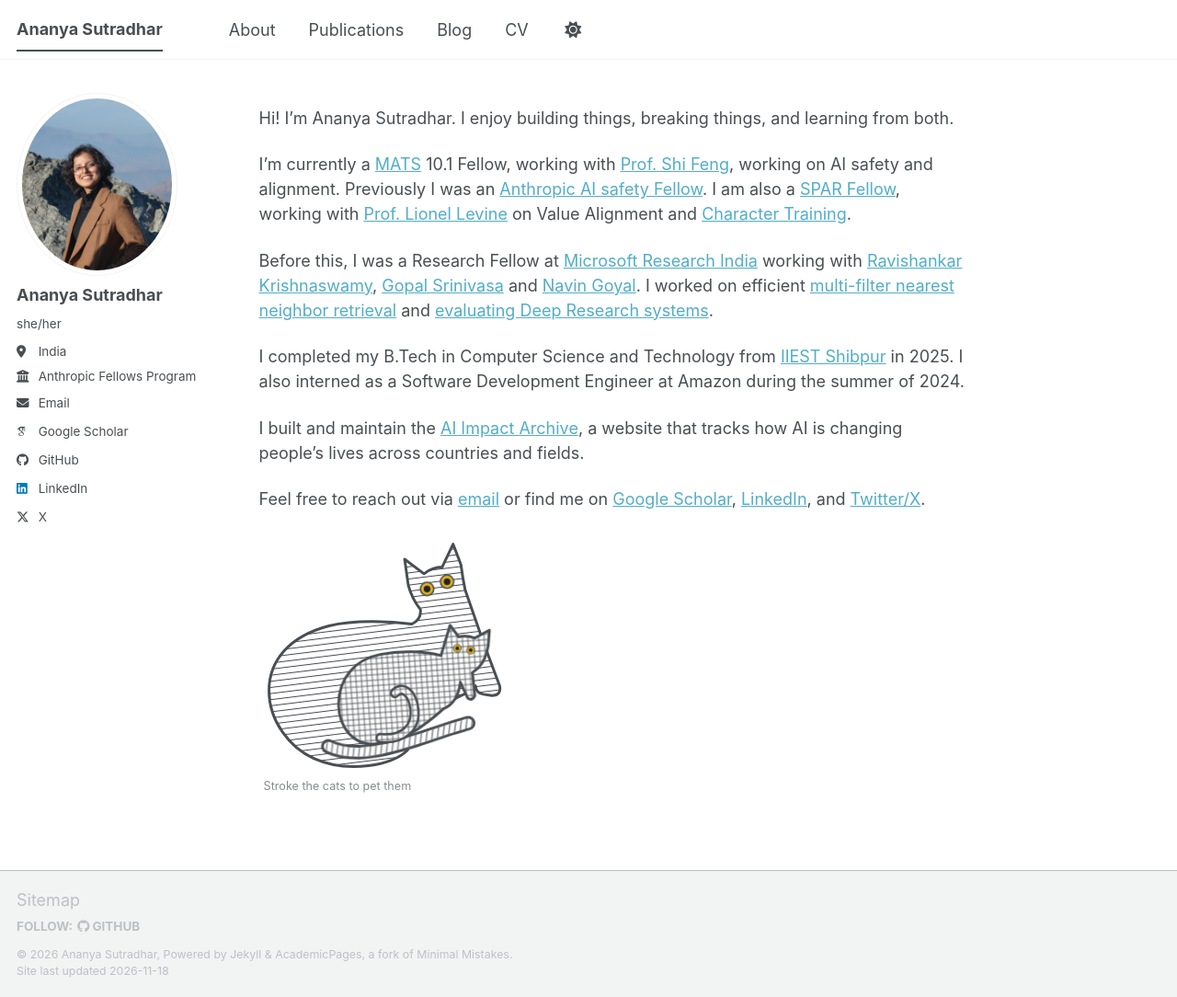
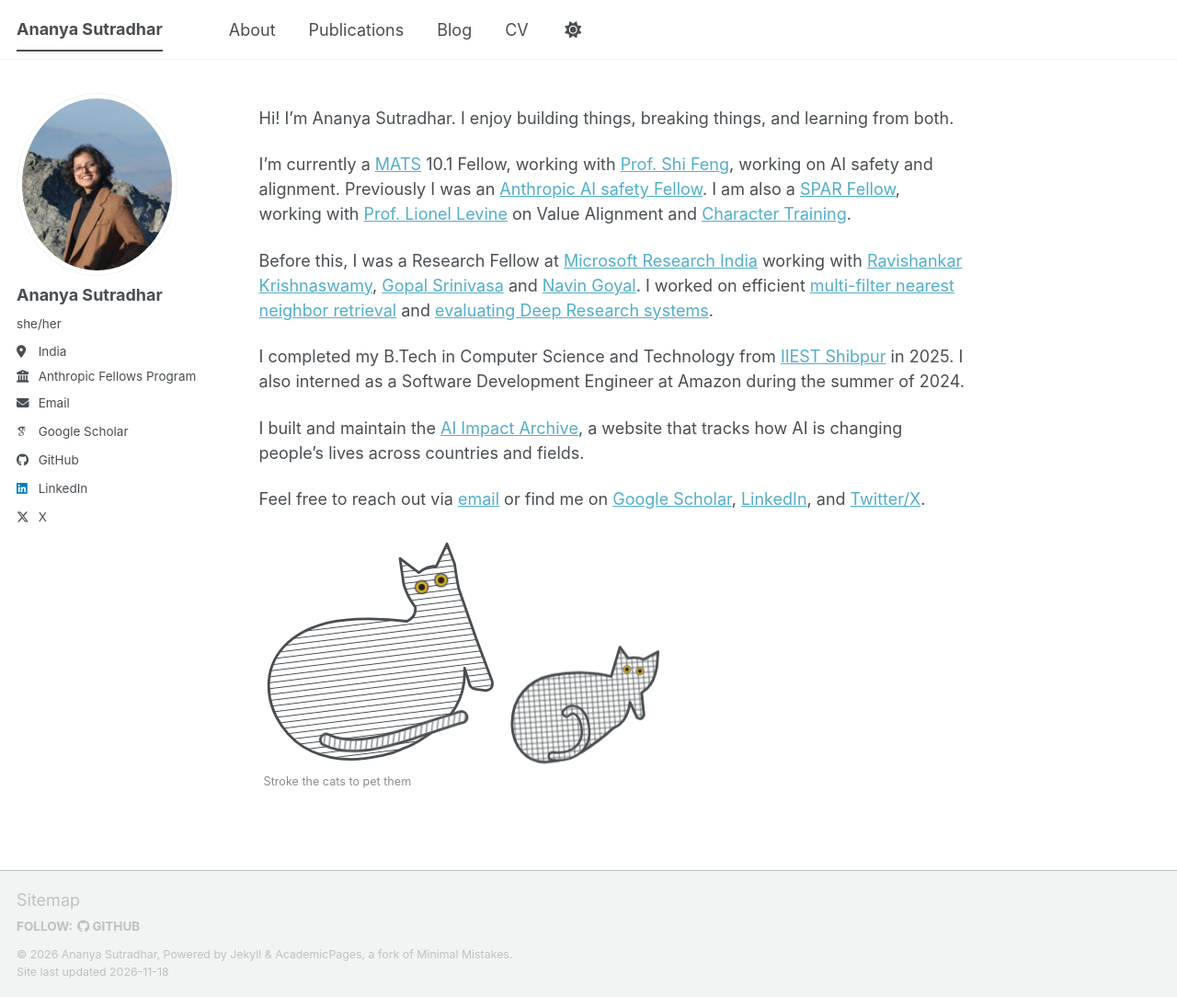
Before and after one commit to sdananya/sdananya.github.io, a Jekyll site: the page built from _pages/about.md, in a window 1280 px wide and 1084 px high. Shown: the whole window at 92% size. Built offline with Jekyll 4.4.1, drawn with Linux system fonts in a browser that asks for light colours; some web fonts are replaced; a script bundle is joined from its source files by our own code; library files that are not in the unit come from our copies.

Commit message:
Seat the kitten beside the big cat; pet each cat separately
Co-Authored-By: Claude Fable 5.2 <noreply@anthropic.com>
Claude-Session: https://claude.ai/code/session_01KF6ojBXfebxYBrrmqpbjn1

```diff
--- a/_includes/pet-cat.html
+++ b/_includes/pet-cat.html
@@ -1,35 +1,35 @@
 <div class="pet-cat" id="pet-cat">
 <style>
-.pet-cat{position:relative;width:270px;max-width:70%;margin:1.5em 0 0;color:var(--global-text-color,#222);user-select:none;-webkit-user-select:none}
-.pet-cat svg{display:block;width:100%;height:auto;overflow:visible;cursor:grab;touch-action:pan-y}
+.pet-cat{position:relative;width:440px;max-width:100%;margin:1.5em 0 0;color:var(--global-text-color,#222);user-select:none;-webkit-user-select:none}
+.pet-cat svg{display:block;width:100%;height:auto;overflow:visible;touch-action:pan-y}
+.pet-cat .pc-cat{cursor:grab;transform-box:fill-box;transform-origin:50% 100%}
 .pet-cat .pc-ink{fill:none;stroke:currentColor;stroke-width:4.5;stroke-linejoin:round;stroke-linecap:round}
 .pet-cat .pc-paper{fill:var(--global-bg-color,#fff);stroke:none}
 .pet-cat .pc-band{fill:none;stroke-linecap:round}
 .pet-cat .pc-paperline{stroke:var(--global-bg-color,#fff)}
-.pet-cat .pc-tail{transform-origin:214px 662px;animation:pc-swish 3.2s ease-in-out infinite}
+.pet-cat .pc-tail{transform-box:fill-box;transform-origin:0% 100%;animation:pc-swish 3.2s ease-in-out infinite}
 .pet-cat .pc-eye{transform-box:fill-box;transform-origin:center;animation:pc-blink 5.5s infinite}
-.pet-cat .pc-body{transform-origin:300px 690px}
-.pet-cat.purring .pc-body{animation:pc-wiggle .32s ease-in-out infinite}
-.pet-cat.purring .pc-eye{animation:none;transform:scaleY(.12)}
-.pet-cat.purring .pc-tail{animation-duration:.9s}
+.pet-cat .pc-cat.purring{animation:pc-wiggle .32s ease-in-out infinite}
+.pet-cat .purring .pc-eye{animation:none;transform:scaleY(.12)}
+.pet-cat .purring .pc-tail{animation-duration:.9s}
 .pet-cat .pc-count{font-size:.7em;opacity:.65;margin:.2em 0 0 .4em;min-height:1.4em}
 .pet-cat .pc-heart{position:absolute;pointer-events:none;color:#d9532c;line-height:0;animation:pc-float 1.3s ease-out forwards}
 @keyframes pc-swish{0%,100%{transform:rotate(0)}50%{transform:rotate(-4deg)}}
 @keyframes pc-blink{0%,92%,100%{transform:scaleY(1)}95%,97%{transform:scaleY(.1)}}
 @keyframes pc-wiggle{0%,100%{transform:rotate(0)}25%{transform:rotate(-1.2deg)}75%{transform:rotate(1.2deg)}}
 @keyframes pc-float{0%{opacity:0;transform:translate(-50%,0) rotate(var(--r)) scale(.5)}20%{opacity:1}100%{opacity:0;transform:translate(calc(-50% + var(--dx)),-60px) rotate(var(--r)) scale(1.15)}}
-@media (prefers-reduced-motion:reduce){.pet-cat .pc-tail,.pet-cat .pc-eye,.pet-cat.purring .pc-body{animation:none}}
+@media (prefers-reduced-motion:reduce){.pet-cat .pc-tail,.pet-cat .pc-eye,.pet-cat .pc-cat.purring{animation:none}}
 </style>
-<svg viewBox="100 315 410 395" role="img" aria-label="A striped cat and her kitten, drawn by Ananya. Stroke them to pet them." tabindex="0">
+<svg viewBox="100 315 690 400" role="img" aria-label="A striped cat and a kitten, drawn by Ananya. Stroke them to pet them." tabindex="0">
 <defs>
 <pattern id="pc-lines" width="10" height="10" patternUnits="userSpaceOnUse" patternTransform="rotate(-7)"><line x1="0" y1="5" x2="10" y2="5" stroke="currentColor" stroke-width="1.6"/></pattern>
 <pattern id="pc-bars" width="9" height="9" patternUnits="userSpaceOnUse" patternTransform="rotate(8)"><line x1="4.5" y1="0" x2="4.5" y2="9" stroke="currentColor" stroke-width="1.6"/></pattern>
 <pattern id="pc-grid" width="9" height="9" patternUnits="userSpaceOnUse" patternTransform="rotate(-4)"><path d="M0 4.5H9M4.5 0V9" stroke="currentColor" stroke-width="1.3" fill="none"/></pattern>
 </defs>
-<g class="pc-body">
-<path class="pc-paper" d="M340 353 L372 377 Q386 366 402 366 L420 328 L433 362 Q436 385 440 404 L470 490 L497 562 Q500 578 484 578 L470 576 Q458 574 457 562 L440 575 L395 597 L342 646 L345 668 Q325 688 280 694 Q230 700 190 682 C150 664 116 620 116 570 C116 520 150 480 215 463 C260 452 320 456 352 460 Q368 452 366 436 Q352 418 346 396 Z"/>
-<path fill="url(#pc-lines)" d="M340 353 L372 377 Q386 366 402 366 L420 328 L433 362 Q436 385 440 404 L470 490 L497 562 Q500 578 484 578 L470 576 Q458 574 457 562 L440 575 L395 597 L342 646 L345 668 Q325 688 280 694 Q230 700 190 682 C150 664 116 620 116 570 C116 520 150 480 215 463 C260 452 320 456 352 460 Q368 452 366 436 Q352 418 346 396 Z"/>
-<path class="pc-ink" d="M340 353 L372 377 Q386 366 402 366 L420 328 L433 362 Q436 385 440 404 L470 490 L497 562 Q500 578 484 578 L470 576 Q458 574 457 562 L440 575 L395 597 L342 646 L345 668 Q325 688 280 694 Q230 700 190 682 C150 664 116 620 116 570 C116 520 150 480 215 463 C260 452 320 456 352 460 Q368 452 366 436 Q352 418 346 396 Z"/>
+<g class="pc-cat">
+<path class="pc-paper" d="M340 353 L372 377 Q386 366 402 366 L420 328 L433 362 Q436 385 440 404 L470 490 L497 562 Q500 578 484 578 L470 576 Q458 574 457 562 L450 540 Q454 610 388 654 Q362 672 345 677 Q325 688 280 694 Q230 700 190 682 C150 664 116 620 116 570 C116 520 150 480 215 463 C260 452 320 456 352 460 Q368 452 366 436 Q352 418 346 396 Z"/>
+<path fill="url(#pc-lines)" d="M340 353 L372 377 Q386 366 402 366 L420 328 L433 362 Q436 385 440 404 L470 490 L497 562 Q500 578 484 578 L470 576 Q458 574 457 562 L450 540 Q454 610 388 654 Q362 672 345 677 Q325 688 280 694 Q230 700 190 682 C150 664 116 620 116 570 C116 520 150 480 215 463 C260 452 320 456 352 460 Q368 452 366 436 Q352 418 346 396 Z"/>
+<path class="pc-ink" d="M340 353 L372 377 Q386 366 402 366 L420 328 L433 362 Q436 385 440 404 L470 490 L497 562 Q500 578 484 578 L470 576 Q458 574 457 562 L450 540 Q454 610 388 654 Q362 672 345 677 Q325 688 280 694 Q230 700 190 682 C150 664 116 620 116 570 C116 520 150 480 215 463 C260 452 320 456 352 460 Q368 452 366 436 Q352 418 346 396 Z"/>
 <g class="pc-eye"><circle cx="377" cy="402" r="11" fill="#e0b21c" stroke="currentColor" stroke-width="2.4"/><circle class="pc-pupil" data-k="1" cx="377" cy="402" r="5.5" fill="#222"/></g>
 <g class="pc-eye"><circle cx="410" cy="390" r="11" fill="#e0b21c" stroke="currentColor" stroke-width="2.4"/><circle class="pc-pupil" data-k="1" cx="410" cy="390" r="5.5" fill="#222"/></g>
 <g class="pc-tail">
@@ -37,6 +37,9 @@
 <path class="pc-band pc-paperline" stroke-width="15" d="M214 662 C255 684 315 668 360 655 C400 643 428 634 446 630"/>
 <path class="pc-band" stroke="url(#pc-bars)" stroke-width="15" d="M214 662 C255 684 315 668 360 655 C400 643 428 634 446 630"/>
 </g>
+</g>
+<g transform="translate(300 42)">
+<g class="pc-cat">
 <path class="pc-paper" d="M415 462 L429 481 Q442 478 456 483 L480 470 L478 496 Q474 520 462 532 L452 540 L456 578 Q452 588 444 582 L432 556 Q428 590 404 600 Q380 622 350 641 Q325 656 290 658 C255 660 232 630 231 595 C230 550 258 518 300 510 C335 503 375 505 400 512 Z"/>
 <path fill="url(#pc-grid)" d="M415 462 L429 481 Q442 478 456 483 L480 470 L478 496 Q474 520 462 532 L452 540 L456 578 Q452 588 444 582 L432 556 Q428 590 404 600 Q380 622 350 641 Q325 656 290 658 C255 660 232 630 231 595 C230 550 258 518 300 510 C335 503 375 505 400 512 Z"/>
 <path class="pc-ink" d="M415 462 L429 481 Q442 478 456 483 L480 470 L478 496 Q474 520 462 532 L452 540 L456 578 Q452 588 444 582 L432 556 Q428 590 404 600 Q380 622 350 641 Q325 656 290 658 C255 660 232 630 231 595 C230 550 258 518 300 510 C335 503 375 505 400 512 Z"/>
@@ -46,29 +49,31 @@
 <g class="pc-eye"><circle cx="427" cy="500" r="6.5" fill="#e0b21c" stroke="currentColor" stroke-width="1.3"/><circle class="pc-pupil" data-k="0.55" cx="427" cy="500" r="3.2" fill="#222"/></g>
 <g class="pc-eye"><circle cx="449" cy="503" r="6.5" fill="#e0b21c" stroke="currentColor" stroke-width="1.3"/><circle class="pc-pupil" data-k="0.55" cx="449" cy="503" r="3.2" fill="#222"/></g>
 </g>
+</g>
 </svg>
 <div class="pc-count" aria-live="polite"></div>
 <script>
 (function(){
 var box=document.getElementById('pet-cat');if(!box)return;
 var svg=box.querySelector('svg'),pupils=box.querySelectorAll('.pc-pupil'),label=box.querySelector('.pc-count');
-var KEY='petCatCount',count=0,dist=0,last=null,timer=null;
+var KEY='petCatCount',count=0,dist=0,last=null;
 try{count=parseInt(localStorage.getItem(KEY),10)||0}catch(e){}
-function show(){label.textContent=count?('You have petted these cats '+count+(count===1?' time':' times')):'Stroke the cats to pet them'}
+function show(){label.textContent=count?('You have petted the cats '+count+(count===1?' time':' times')):'Stroke the cats to pet them'}
 function heart(x,y){var h=document.createElement('span');h.className='pc-heart';
 h.innerHTML='<svg viewBox="0 0 24 24" width="100%" height="100%" fill="none" stroke="currentColor" stroke-linecap="round" stroke-linejoin="round"><path stroke-width="1.9" d="M12.2 20.6 C6.2 15.6 2.8 11.4 3.9 7.4 C5 3.8 9.6 3.4 12 7.6 C14.2 3 19.6 3.3 20.6 7.1 C21.6 11.2 17.2 15.4 11.6 20.9"/><path stroke-width="1.1" d="M6 8.6 L10.4 8 M14 8 L19.4 7.4 M5.2 11.6 L19.6 10.4 M7.6 14.6 L17.6 13.6 M10.4 17.4 L15 16.9"/></svg>';
 var sz=16+Math.random()*12;h.style.width=h.style.height=sz+'px';h.style.left=x+'px';h.style.top=y+'px';h.style.setProperty('--r',(Math.random()*40-20).toFixed(0)+'deg');h.style.setProperty('--dx',(Math.random()*30-15).toFixed(0)+'px');
 box.appendChild(h);h.addEventListener('animationend',function(){h.remove()})}
-function purr(){box.classList.add('purring');clearTimeout(timer);timer=setTimeout(function(){box.classList.remove('purring')},700)}
-function pet(x,y){count++;try{localStorage.setItem(KEY,count)}catch(e){}show();heart(x,y);purr()}
+function purr(c){if(!c)return;c.classList.add('purring');clearTimeout(c._t);c._t=setTimeout(function(){c.classList.remove('purring')},700)}
+function pet(c,x,y){count++;try{localStorage.setItem(KEY,count)}catch(e){}show();heart(x,y);purr(c)}
 function local(e){var r=box.getBoundingClientRect();return{x:e.clientX-r.left,y:e.clientY-r.top}}
-svg.addEventListener('pointermove',function(e){var p=local(e);if(last){dist+=Math.abs(p.x-last.x)+Math.abs(p.y-last.y);purr()}last=p;if(dist>90){dist=0;pet(p.x,p.y-10)}});
+function catAt(e){return e.target.closest?e.target.closest('.pc-cat'):null}
+svg.addEventListener('pointermove',function(e){var c=catAt(e);if(!c){last=null;return}var p=local(e);if(last){dist+=Math.abs(p.x-last.x)+Math.abs(p.y-last.y);purr(c)}last=p;if(dist>90){dist=0;pet(c,p.x,p.y-10)}});
 svg.addEventListener('pointerleave',function(){last=null});
-svg.addEventListener('click',function(e){var p=local(e);pet(p.x,p.y-10)});
-svg.addEventListener('keydown',function(e){if(e.key==='Enter'||e.key===' '){e.preventDefault();pet(box.offsetWidth*.7,20)}});
-document.addEventListener('pointermove',function(e){var r=svg.getBoundingClientRect(),s=r.width/410;
-var cx=r.left+293*s,cy=r.top+81*s,dx=e.clientX-cx,dy=e.clientY-cy,d=Math.sqrt(dx*dx+dy*dy)||1,m=Math.min(4.5,d/30);
-for(var i=0;i<pupils.length;i++)pupils[i].setAttribute('transform','translate('+(dx/d*m*pupils[i].dataset.k).toFixed(2)+' '+(dy/d*m*pupils[i].dataset.k).toFixed(2)+')')});
+svg.addEventListener('click',function(e){var c=catAt(e);if(!c)return;var p=local(e);pet(c,p.x,p.y-10)});
+svg.addEventListener('keydown',function(e){if(e.key==='Enter'||e.key===' '){e.preventDefault();pet(box.querySelector('.pc-cat'),box.offsetWidth*.4,20)}});
+document.addEventListener('pointermove',function(e){for(var i=0;i<pupils.length;i++){var q=pupils[i],r=q.parentNode.getBoundingClientRect(),k=+q.dataset.k,
+dx=e.clientX-(r.left+r.width/2),dy=e.clientY-(r.top+r.height/2),d=Math.sqrt(dx*dx+dy*dy)||1,m=Math.min(4.5,d/30)*k;
+q.setAttribute('transform','translate('+(dx/d*m).toFixed(2)+' '+(dy/d*m).toFixed(2)+')')}});
 show();
 })();
 </script>
```
